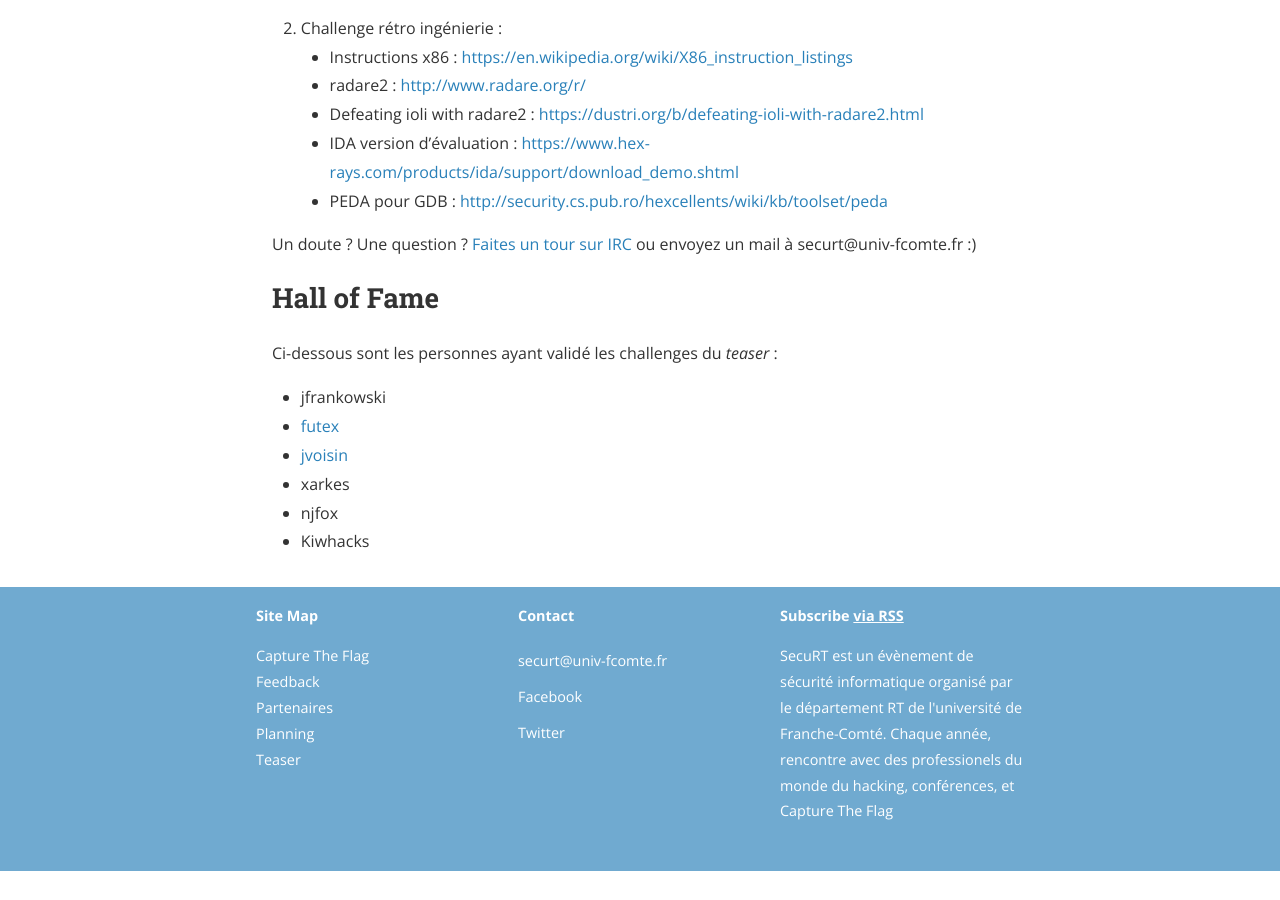
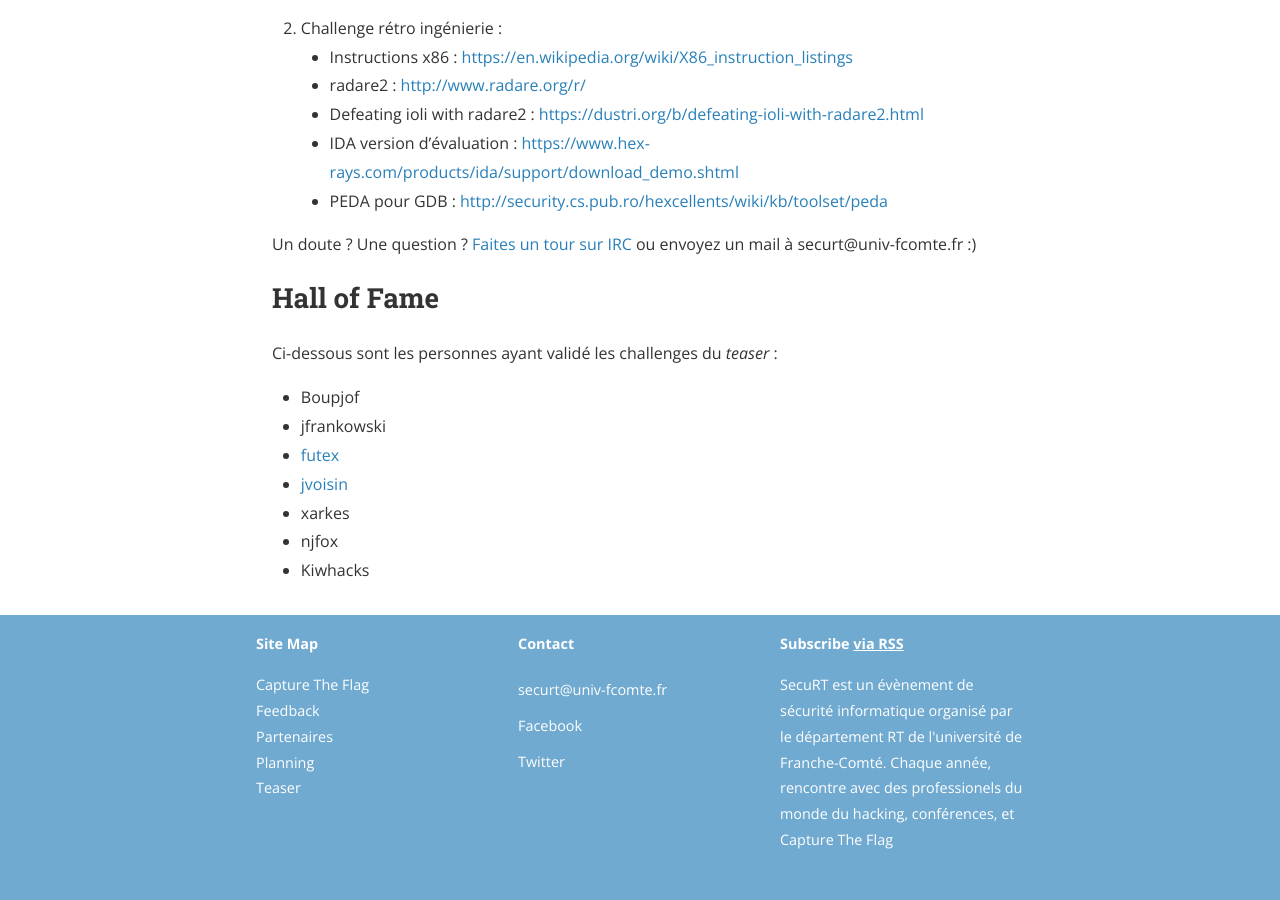
Before and after one commit to SecuRT/securt.github.io, a Jekyll site: the page built from teaser.md, in a window 1280 px wide and 900 px high, scrolled down 977 px. Built offline with Jekyll 4.4.1, drawn with Linux system fonts in a browser that asks for light colours; nearby versions of some CDN libraries; before the commit the page ends 1848 px from its top, so only the background shows below that.

Commit message:
Update teaser

```diff
--- a/teaser.md
+++ b/teaser.md
@@ -44,6 +44,7 @@ Un doute ? Une question ? [Faites un tour sur IRC](http://webchat.freenode.net/?
 
 Ci-dessous sont les personnes ayant validé les challenges du *teaser* :
 
++ Boupjof
 + jfrankowski
 + [futex](http://remchp.com)
 + [jvoisin](https://dustri.org)
```
